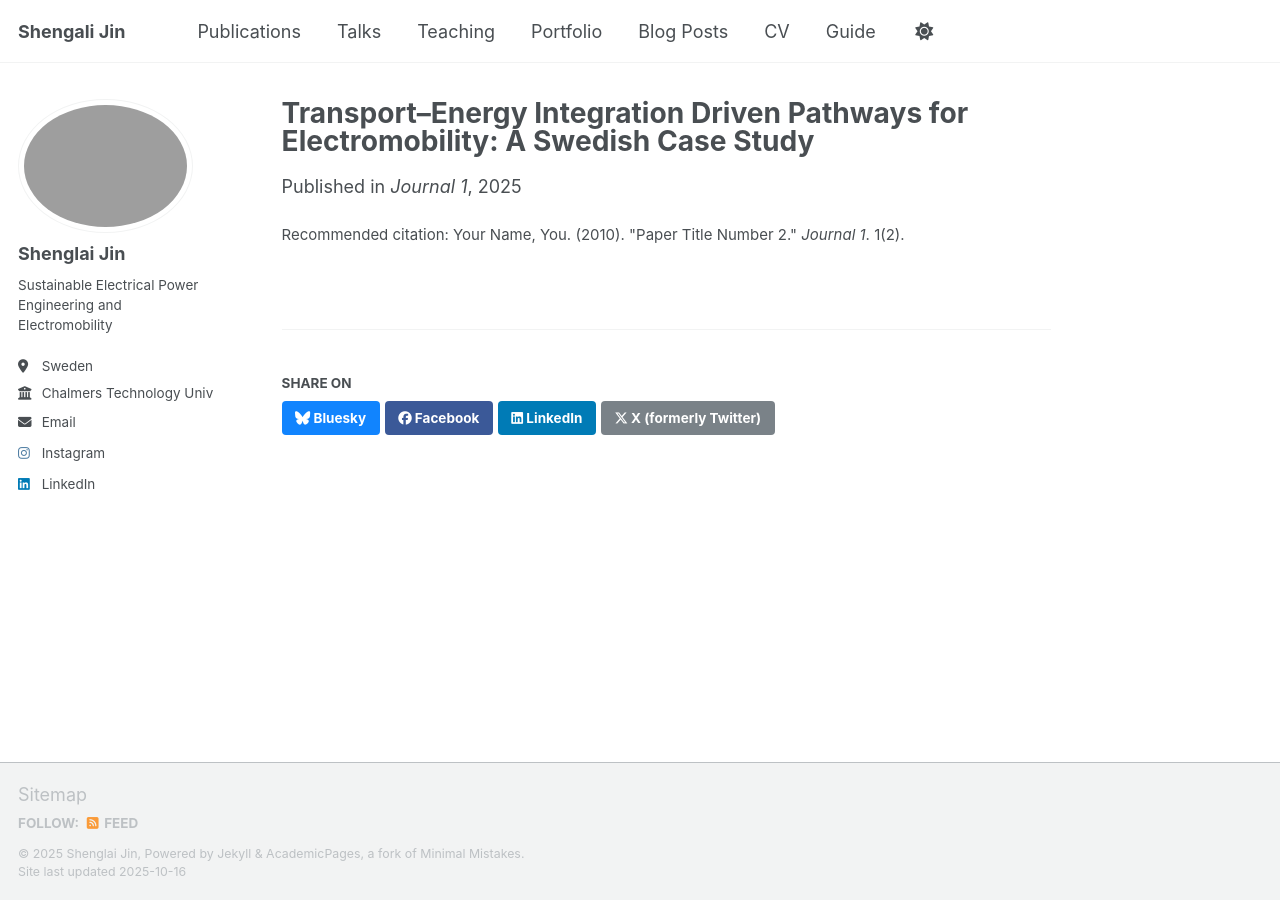
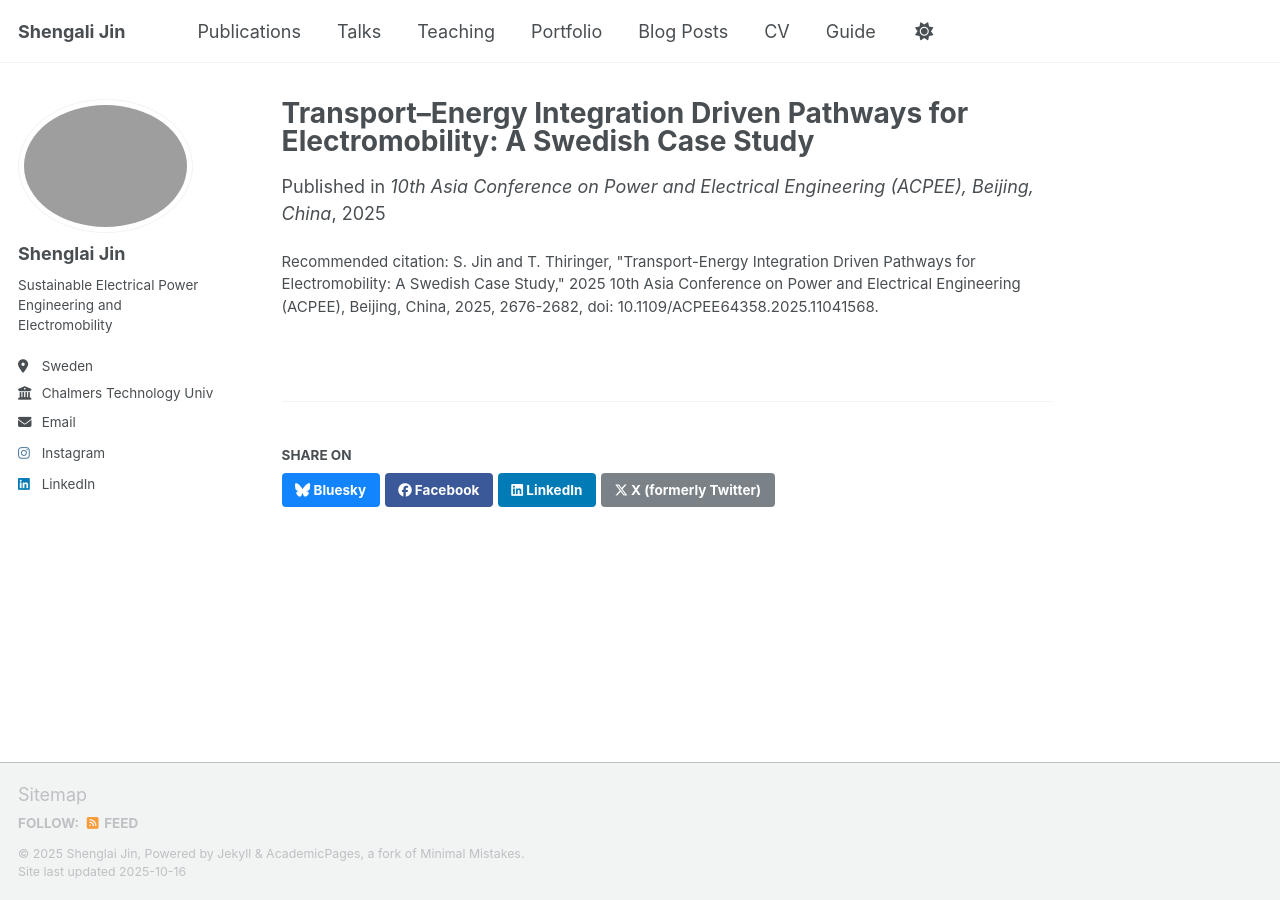
Before and after one commit to shenglaijin1999/shenglaijin1999.github.io, a Jekyll site: the page built from _publications/Conference paper.md, in a window 1280 px wide. Built offline with Jekyll 4.4.1, drawn with Linux system fonts in a browser that asks for light colours; a script that is not in the unit is left out.

Commit message:
Update Conference paper.md

```diff
--- a/_publications/Conference paper.md
+++ b/_publications/Conference paper.md
@@ -3,10 +3,10 @@ title: "Transport–Energy Integration Driven Pathways for Electromobility: A Sw
 collection: publications
 category: manuscripts
 permalink: /publication/Conference paper
-excerpt: 'A Swedish case study integrating transport and energy systems to assess grid impact and infrastructure needs for nationwide electromobility.'
+excerpt: 'A Swedish case study integrating transport and energy systems to assess grid impact and infrastructure needs for nationwide electromobility. This paper presents a **Swedish transport–energy integration model** linking vehicle electrification pathways with grid demand. Traffic flow data, battery consumption statistics, and Monte Carlo simulations were used to quantify charging demand and power system impacts across four Swedish energy zones (SE1–SE4). Results highlight regional imbalances and propose optimized infrastructure placement for large-scale EV adoption.'
 date: 2025-07-03
-venue: 'Journal 1'
+venue: '10th Asia Conference on Power and Electrical Engineering (ACPEE), Beijing, China'
 #slidesurl: 'http://academicpages.github.io/files/slides2.pdf'
 #paperurl: 'http://academicpages.github.io/files/paper2.pdf'
-citation: 'Your Name, You. (2010). &quot;Paper Title Number 2.&quot; <i>Journal 1</i>. 1(2).'
+citation: 'S. Jin and T. Thiringer, "Transport-Energy Integration Driven Pathways for Electromobility: A Swedish Case Study," 2025 10th Asia Conference on Power and Electrical Engineering (ACPEE), Beijing, China, 2025, 2676-2682, doi: 10.1109/ACPEE64358.2025.11041568.'
 ---
```
